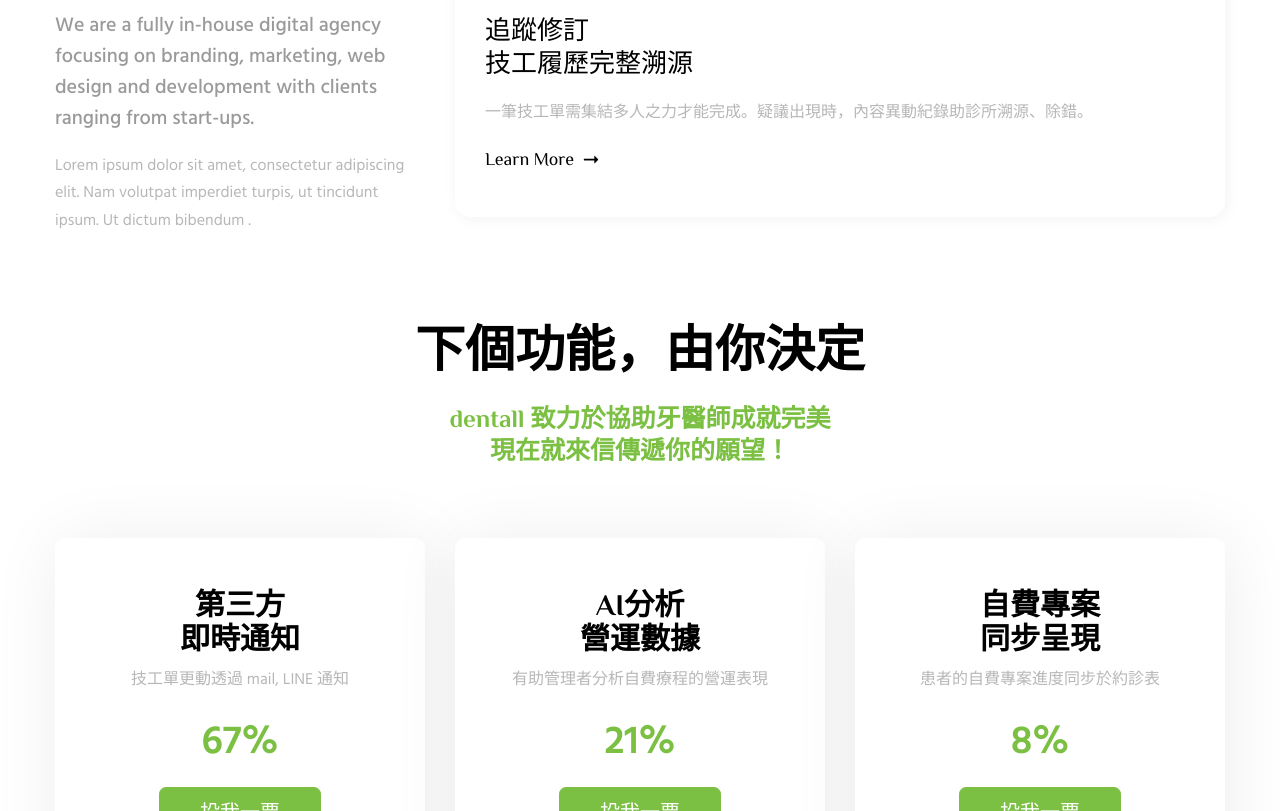
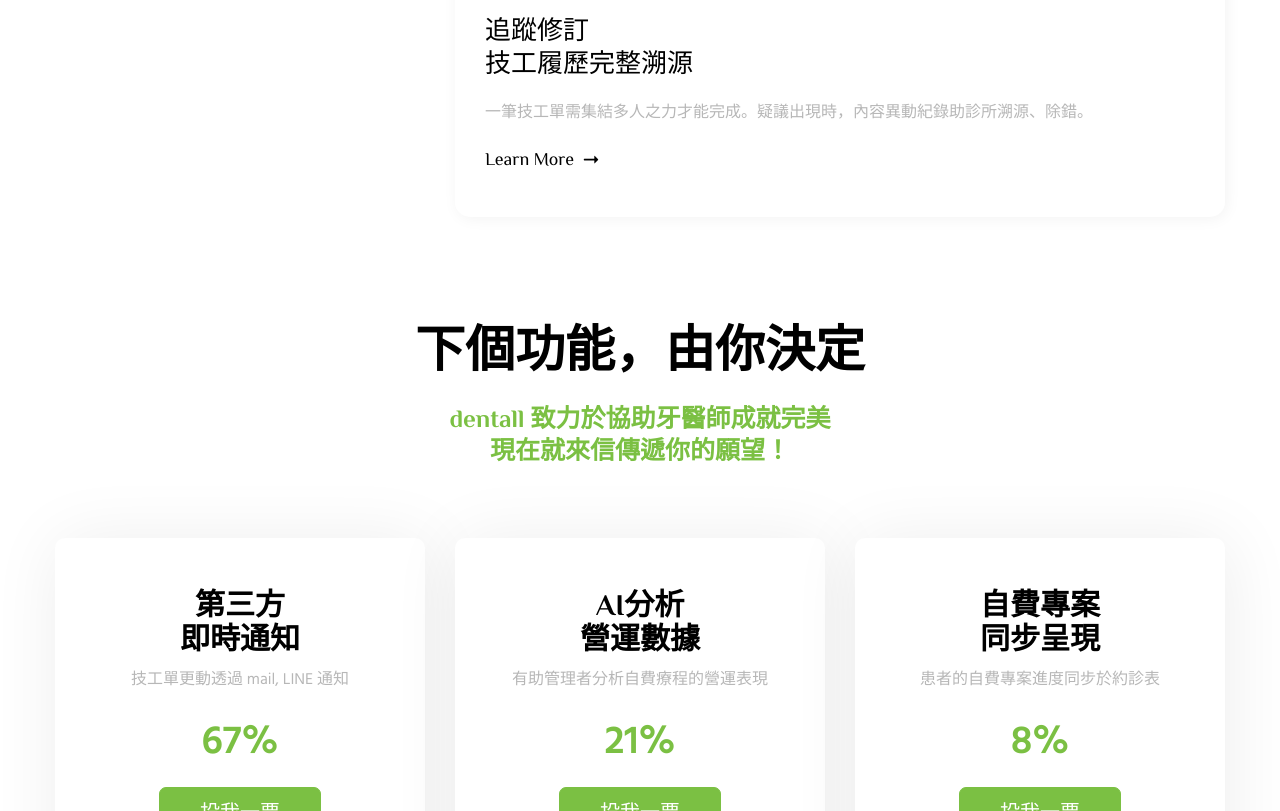
Before and after one commit to dentallio/baru-landing, a plain HTML site: page index.html in a window 1280 px wide. Shown: the part 5598-6409 px from the top of the page. Drawn offline with nearby package versions, Linux system fonts and the light colour scheme; a script that the page names is missing; files whose address does not match are found by name.

Commit message:
remove copy

```diff
--- a/index.html
+++ b/index.html
@@ -731,14 +731,10 @@
                 <div class="text-feature-block ms-mrb-50">
                   <h2 class="title">傑出一手<br/> 藏在細節裏</h2>
                   <div class="sub-title">
-                    We are a fully in-house digital agency focusing on branding,
-                    marketing, web design and development with clients ranging
-                    from start-ups.
+
                   </div>
                   <p>
-                    Lorem ipsum dolor sit amet, consectetur adipiscing elit. Nam
-                    volutpat imperdiet turpis, ut tincidunt ipsum. Ut dictum
-                    bibendum .
+
                   </p>
                 </div>
               </div>
```
